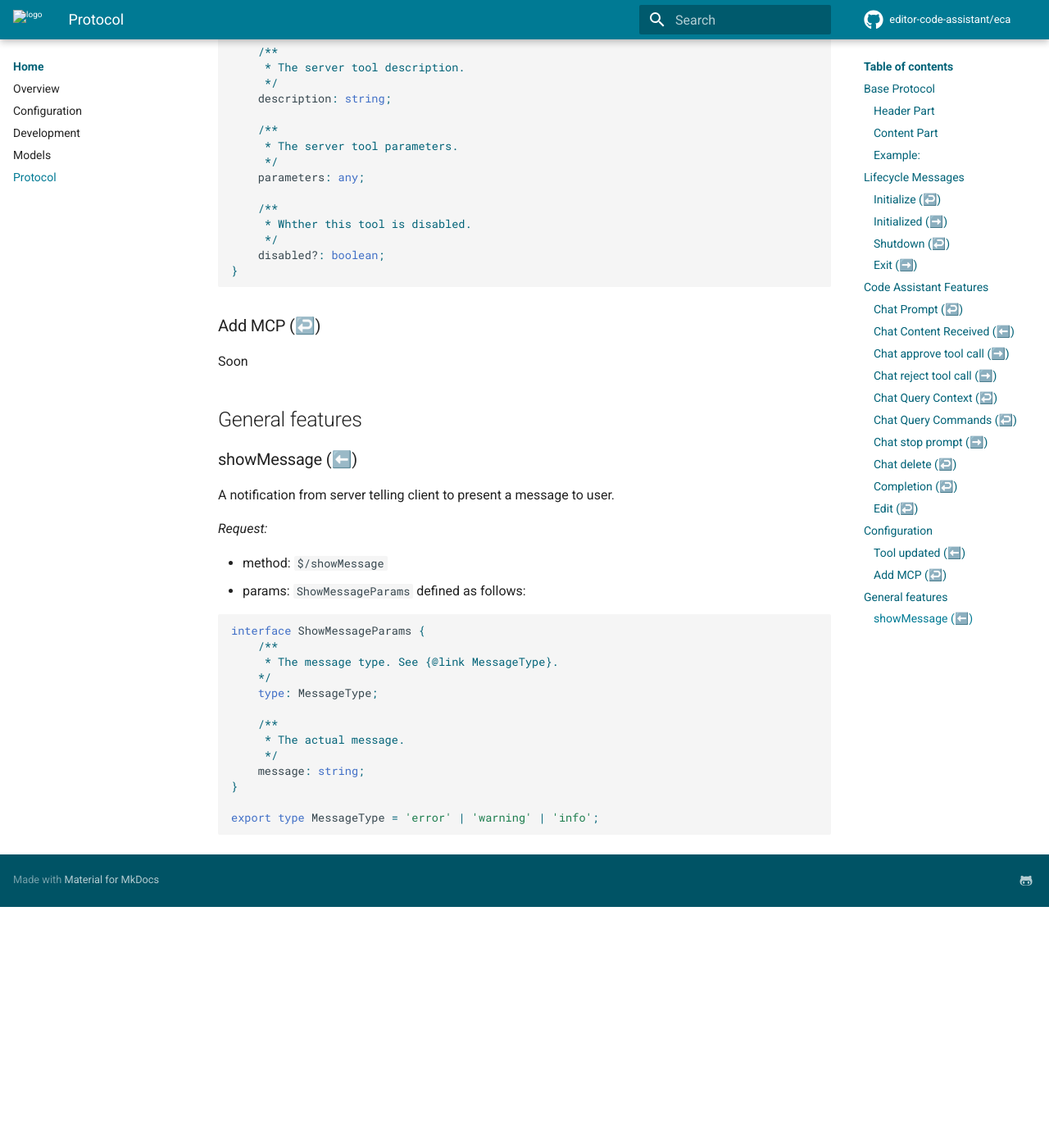
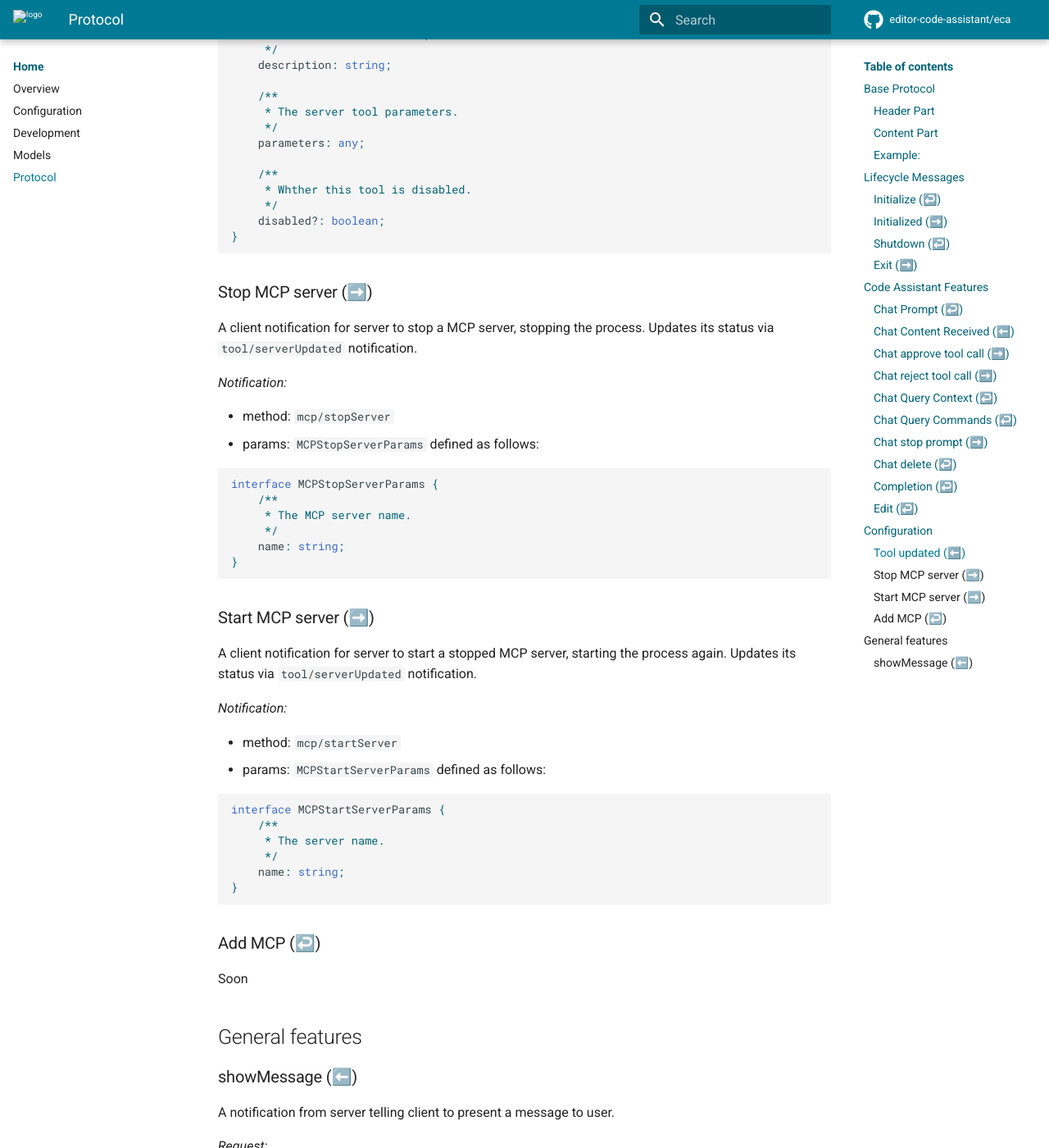
Before and after one commit to tomgeorge/eca, an MkDocs documentation site: the page built from docs/protocol.md, in a window 1280 px wide and 1400 px high, scrolled down 18382 px. Shown: the whole window at 82% size. Built offline with MkDocs 1.6.1 and Material for MkDocs 9.7.7, drawn with Linux system fonts in a browser that asks for light colours; comment, search, counter and statistics services are not loaded; before the commit the page ends 19488 px from its top, so only the background shows below that; some of the changed text lies outside the part shown.

Commit message:
Support enable/disable tool servers

````diff
--- a/docs/protocol.md
+++ b/docs/protocol.md
@@ -845,13 +845,10 @@ A server notification about a tool status update like a MCP or native tool.
 This is useful for clients present to user the list of configured tools/MCPs,
 their status and available tools and actions.
 
-_Request:_
+_Notification:_
 
 * method: `tool/serverUpdated`
 * params: `ToolServerUpdatedParams` defined as follows:
-
-_Response:_
-
 
 ```typescript
 type ToolServerUpdatedParams = EcaServerUpdatedParams | MCPServerUpdatedParams;
@@ -921,6 +918,44 @@ interface ServerTool {
 }
 ```
 
+### Stop MCP server (➡️)
+
+A client notification for server to stop a MCP server, stopping the process.
+Updates its status via `tool/serverUpdated` notification.
+
+_Notification:_
+
+* method: `mcp/stopServer`
+* params: `MCPStopServerParams` defined as follows:
+
+```typescript
+interface MCPStopServerParams {
+    /**
+     * The MCP server name.
+     */
+    name: string;
+}
+```
+
+### Start MCP server (➡️)
+
+A client notification for server to start a stopped MCP server, starting the process again.
+Updates its status via `tool/serverUpdated` notification.
+
+_Notification:_
+
+* method: `mcp/startServer`
+* params: `MCPStartServerParams` defined as follows:
+
+```typescript
+interface MCPStartServerParams {
+    /**
+     * The server name.
+     */
+    name: string;
+}
+```
+
 ### Add MCP (↩️)
 
 Soon
````
Also changed, not shown: CHANGELOG.md (+3 -0 lines), 5 other files.
